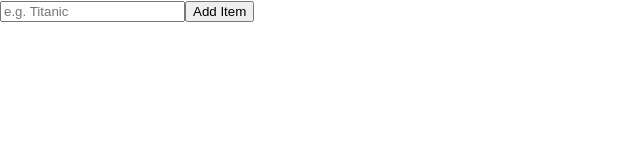
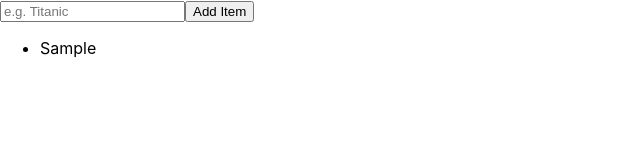
Before and after one commit to otsang3/random-item-picker, a React (Create React App) app: page / in a window 1280 px wide. Both pictures are taken after typing "Sample" into the empty fields and a click on the button "Add Item". Shown: the top 160 px of the page, without its empty margins (0-640 px from the left). Built offline with nearby package versions, Linux system fonts and the light colour scheme.

Commit message:
coded List.js and ListItem.js to render list when available

```diff
--- a/src/components/List.js
+++ b/src/components/List.js
@@ -0,0 +1,27 @@
+import React, { useContext } from 'react';
+import { ListContext } from '../contexts/ListContext';
+import ListItem from './ListItem';
+
+function List(props) {
+
+    const listContext = useContext(ListContext)
+
+    const { state } = listContext;
+
+    const renderList = () => {
+        return(
+            <ul>
+                {state.map(item => <ListItem item={item}/>)}
+            </ul>
+        )
+    }
+
+    return(
+        <div>
+            {state.length > 0 && renderList()}
+        </div>
+    )
+
+}
+
+export default List;
--- /dev/null
+++ b/src/components/ListItem.js
@@ -0,0 +1,12 @@
+import React from 'react';
+
+function ListItem(props) {
+
+    return(
+        <li>
+            {props.item}
+        </li>
+    )
+}
+
+export default ListItem;
--- a/src/components/MainContainer.js
+++ b/src/components/MainContainer.js
@@ -1,11 +1,13 @@
 import React from 'react';
 import ListInput from './ListInput';
+import List from './List';
 
 function MainContainer() {
 
     return(
         <div>
             <ListInput/>
+            <List/>
         </div>
     )
 }
```
